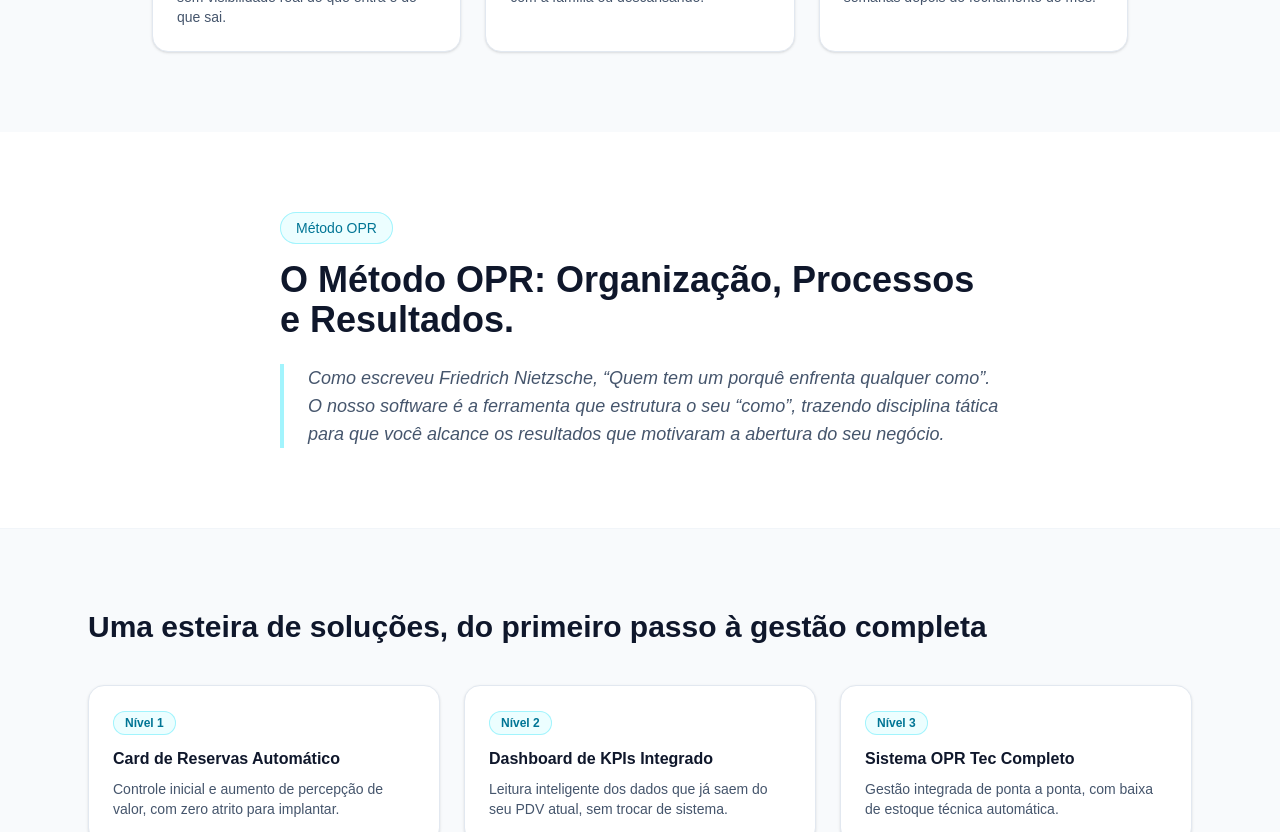
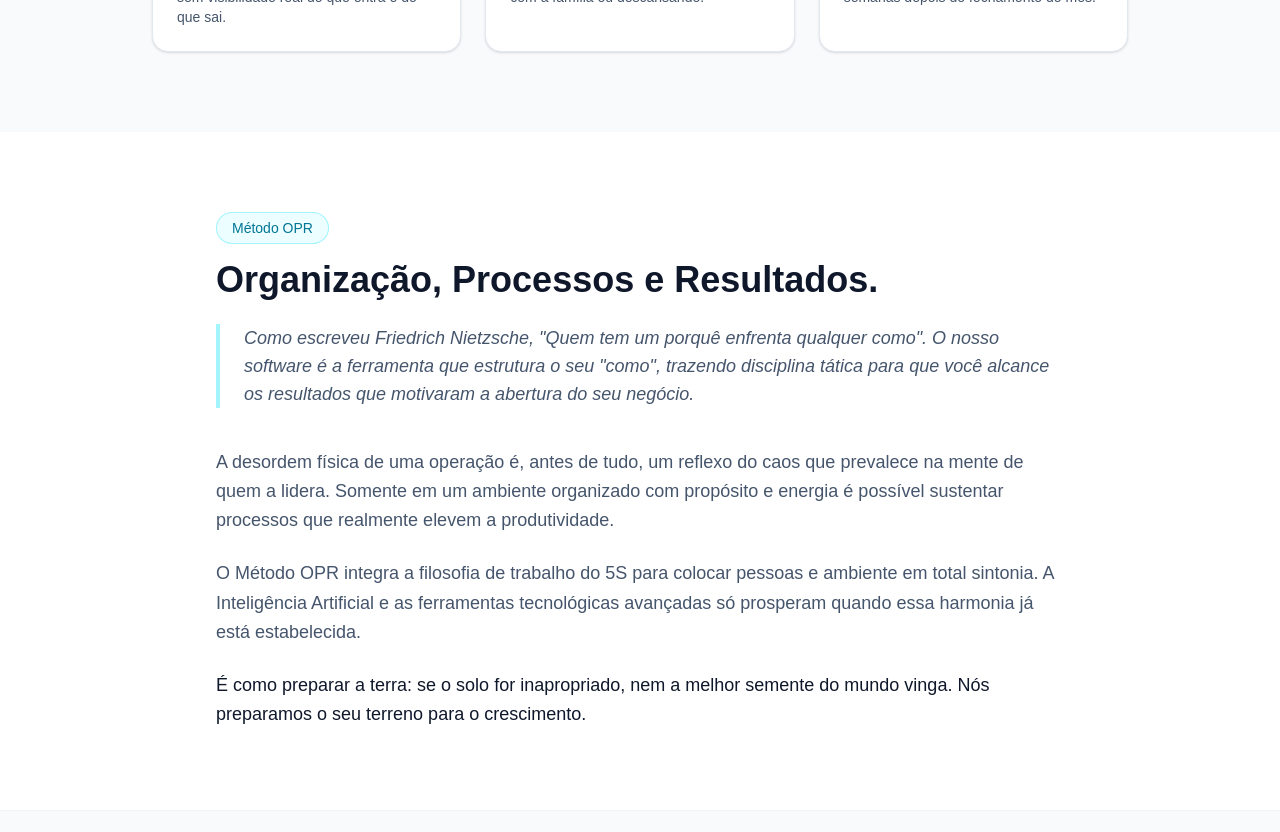
Before and after one commit to yoshioshubo/oprtec-site, a Next.js app: page / in a window 1280 px wide. Shown: the part 1000-1832 px from the top of the page. Built offline with nearby package versions, Linux system fonts and the light colour scheme.

Commit message:
Atualiza seção metodo OPR

```diff
--- a/src/app/page.js
+++ b/src/app/page.js
@@ -115,20 +115,29 @@ export default function Home() {
       </section>
 
       {/* Método OPR */}
-      <section id="metodo" className="mx-auto max-w-3xl px-6 py-20">
+      <section id="metodo" className="mx-auto max-w-4xl px-6 py-20">
         <span className="inline-flex items-center gap-2 rounded-full bg-cyan-50 px-4 py-1.5 text-sm font-medium text-cyan-700 ring-1 ring-inset ring-cyan-200">
           Método OPR
         </span>
         <h2 className="mt-4 text-3xl font-bold text-slate-900 sm:text-4xl">
-          O Método OPR: Organização, Processos e Resultados.
+          Organização, Processos e Resultados.
         </h2>
+
         <blockquote className="mt-6 border-l-4 border-cyan-200 pl-6 text-lg italic text-slate-600">
-          Como escreveu Friedrich Nietzsche, &ldquo;Quem tem um porquê
-          enfrenta qualquer como&rdquo;. O nosso software é a ferramenta que
-          estrutura o seu &ldquo;como&rdquo;, trazendo disciplina tática para
-          que você alcance os resultados que motivaram a abertura do seu
-          negócio.
+          Como escreveu Friedrich Nietzsche, "Quem tem um porquê enfrenta qualquer como". O nosso software é a ferramenta que estrutura o seu "como", trazendo disciplina tática para que você alcance os resultados que motivaram a abertura do seu negócio.
         </blockquote>
+
+        <div className="mt-10 space-y-6 text-lg leading-relaxed text-slate-600">
+          <p>
+            A desordem física de uma operação é, antes de tudo, um reflexo do caos que prevalece na mente de quem a lidera. Somente em um ambiente organizado com propósito e energia é possível sustentar processos que realmente elevem a produtividade.
+          </p>
+          <p>
+            O Método OPR integra a filosofia de trabalho do 5S para colocar pessoas e ambiente em total sintonia. A Inteligência Artificial e as ferramentas tecnológicas avançadas só prosperam quando essa harmonia já está estabelecida.
+          </p>
+          <p className="font-medium text-slate-900">
+            É como preparar a terra: se o solo for inapropriado, nem a melhor semente do mundo vinga. Nós preparamos o seu terreno para o crescimento.
+          </p>
+        </div>
       </section>
 
       {/* Esteira de produtos */}
```
